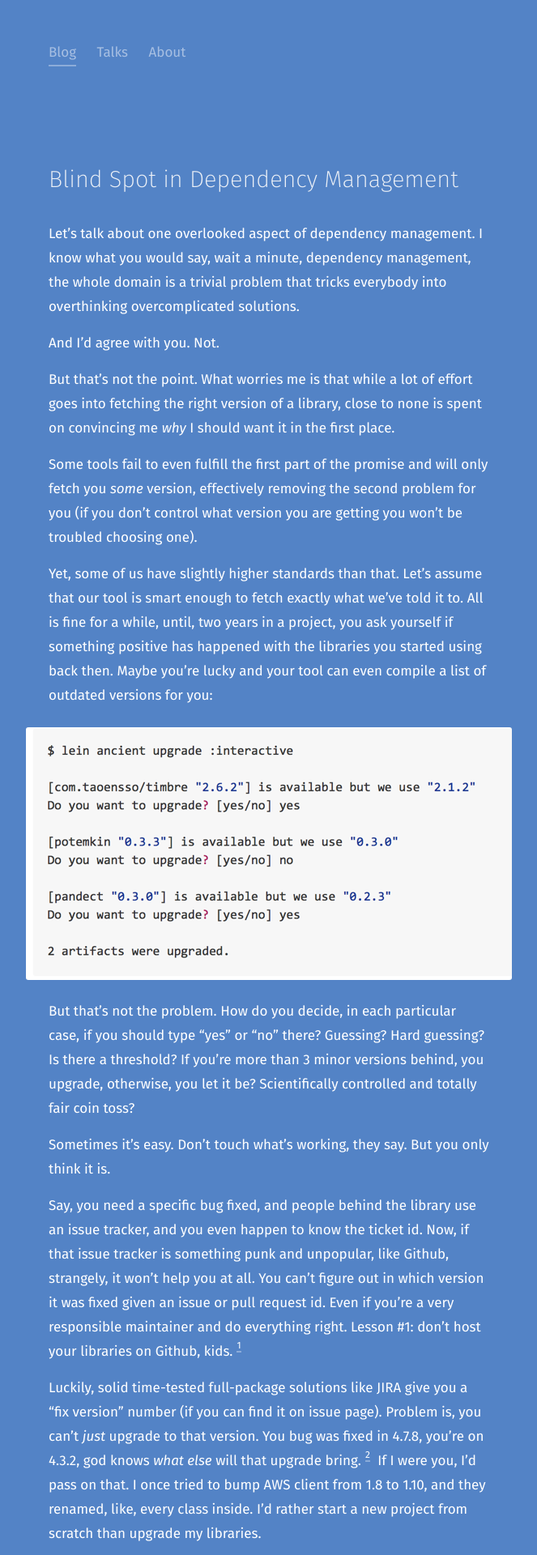
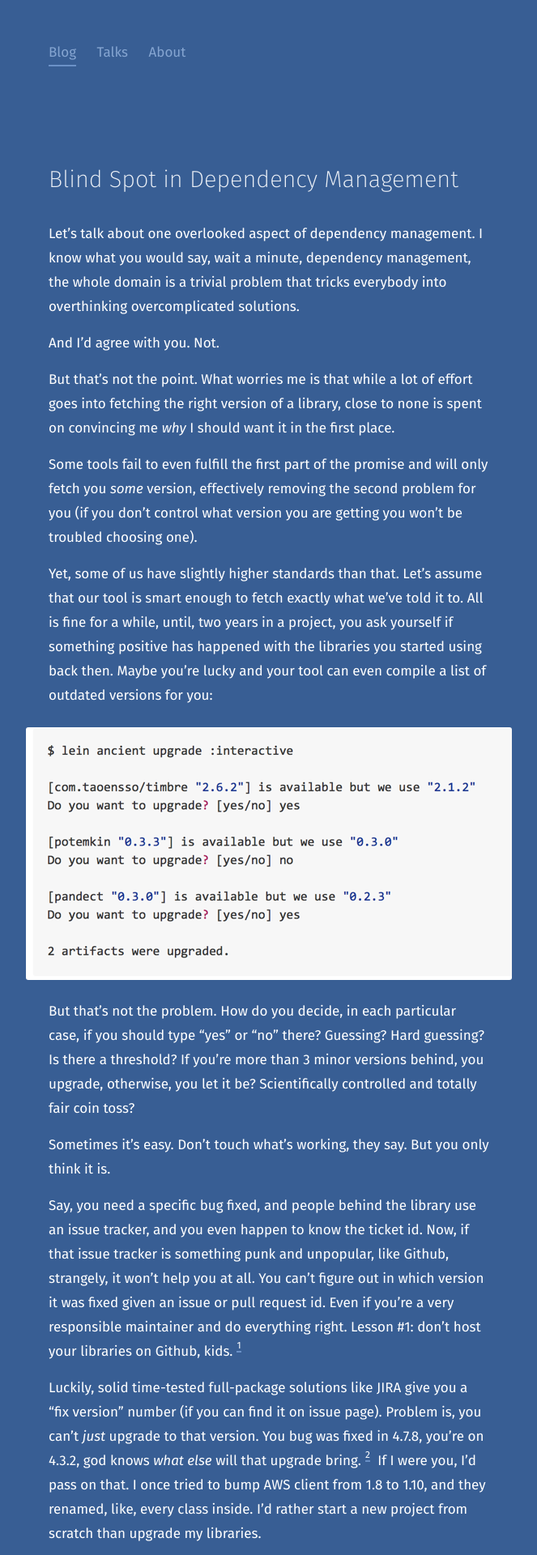
Before and after one commit to tonsky/tonsky.github.io, a Jekyll site: the page built from _posts/2016-07-01-blind-spot-in-dependency.md, in a window 1280 px wide. Shown: the top 1920 px of the page at 81% size, without its empty margins (309-972 px from the left). Built offline with Jekyll 4.4.1, drawn with Linux system fonts in a browser that asks for light colours.

Commit message:
darkened background

```diff
--- a/style.css
+++ b/style.css
@@ -5,7 +5,7 @@
 }
 
 body {
-  background: hsl(215, 50%, 55%);
+  background: hsl(215, 45%, 40%);
   color: white;
   font: 17px/30px 'Fira Sans', sans-serif;
   -webkit-font-smoothing: antialiased;
@@ -18,10 +18,10 @@ body {
 
 .menu { width: 544px; margin: 0 auto 0; padding: 0 0 50px 0; vertical-align: top; }
 .menu > li { list-style: none; display: inline-block; margin: 0 1.5em 0 0; vertical-align: top; }
-.menu__item, a.menu__item { color: hsl(215, 50%, 77%); border-color: transparent; display: inline-block; }
+.menu__item, a.menu__item { color: hsl(215, 45%, 67%); border-color: transparent; display: inline-block; }
 a.menu__item:hover { color: inherit; border-color: hsl(45,98%,77%); border-width: 2px; }
 .menu__item_selected, a.menu__item_selected { color: white; border-bottom: 2px solid hsl(45,98%,77%); }
-.menu__item_inside, a.menu__item_inside { border-bottom: 2px solid hsl(215,50%,70%); }
+.menu__item_inside, a.menu__item_inside { border-bottom: 2px solid hsl(215,45%,60%); }
 
 h1, h2 { font: 200 1em 'Fira Sans'; margin: 2.5em 0 0.5em; }
 pre, code { font: 0.95em/1.5em 'Fira Mono', monospace; }
@@ -34,7 +34,7 @@ pre, code { font: 0.95em/1.5em 'Fira Mono', monospace; }
 }
 
 ::selection, ::-moz-selection { background-color: hsl(225, 10%, 85%); }
-a { color: inherit; text-decoration: none; border-bottom: 2px solid hsl(215, 50%, 70%); }
+a { color: inherit; text-decoration: none; border-bottom: 2px solid hsl(215, 45%, 60%); }
 a:hover { border-color: hsl(45,98%,77%); }
 p, blockquote { margin: 15px 0; }
 h1 + p + blockquote { margin-bottom: 30px; margin-right: 2em; }
@@ -74,10 +74,10 @@ sup, sub, .note-ref, .note-number, .footnote { vertical-align: baseline; positio
 sup, .note-ref, .note-number, .footnote { bottom: 1.4ex; }
 sub { top: .5ex; }
 .footnote { margin: 0 5px;  }
-.footnotes-br { width: 100px; height: 2px; background: hsl(215, 50%, 70%); margin-top: 5em; }
+.footnotes-br { width: 100px; height: 2px; background: hsl(215, 45%, 60%); margin-top: 5em; }
 .footnotes { padding-left: 1em;  }
 
-.date { font-size: 0.8em; color: hsl(215, 50%, 75%); }
+.date { font-size: 0.8em; color: hsl(215, 45%, 65%); }
 
 .notes { font-size: 0.8em; }
 .note-number { margin-left: -1em; }
```
Also changed, not shown: talks/index.html (+4 -4 lines), blog/datascript-chat/datascript_chat.png.
